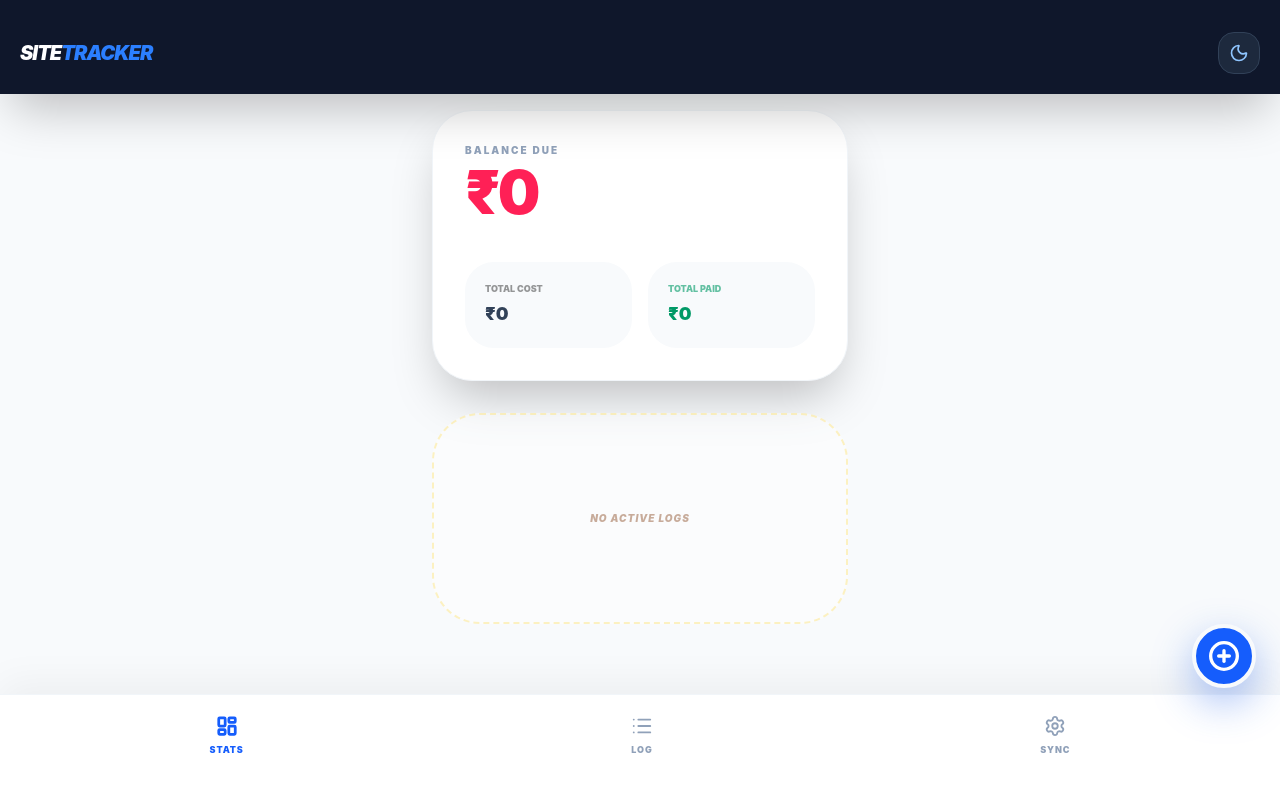
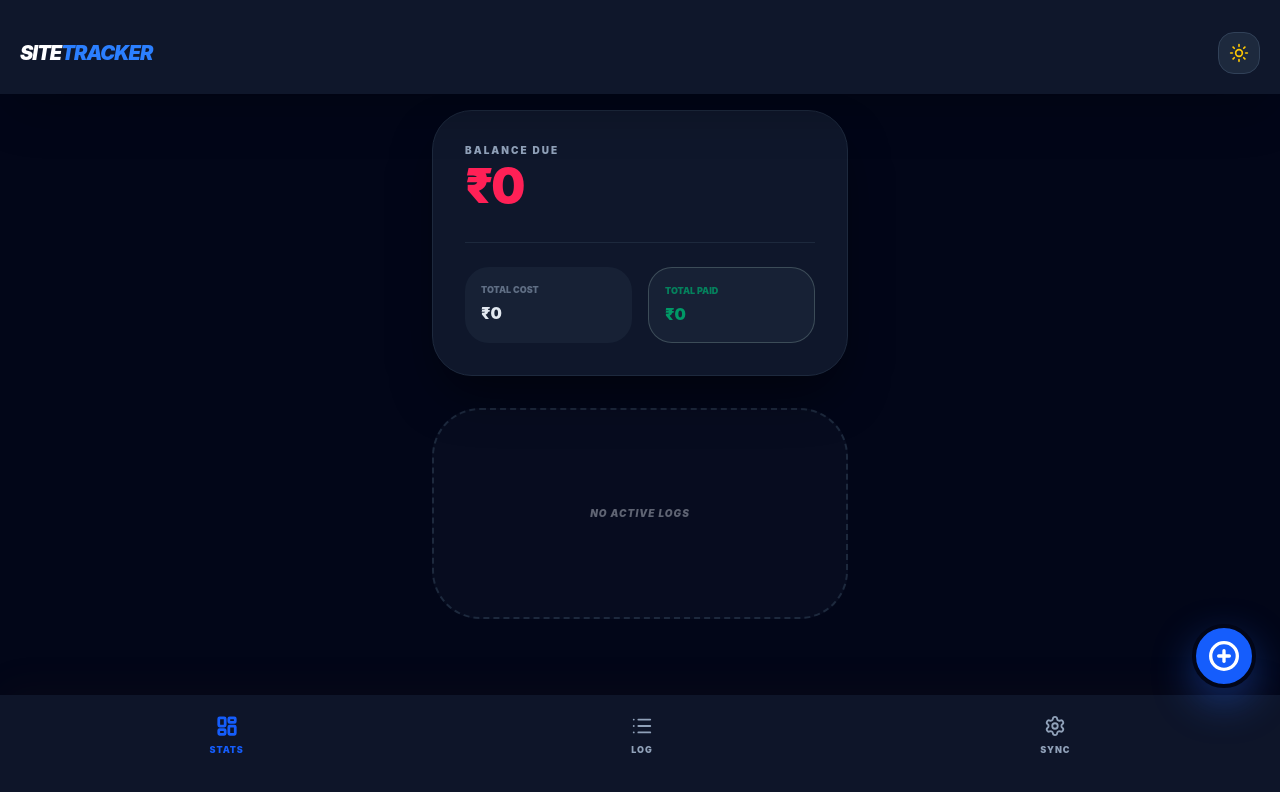
Before and after one commit to TurboSnail03/site-tracker, a React (Vite) app: page / in a window 1280 px wide. Shown: the top 792 px of the page. Built offline with nearby package versions, Linux system fonts and the light colour scheme.

Commit message:
Complete warm-yellow theme integration

```diff
--- a/src/App.jsx
+++ b/src/App.jsx
@@ -11,15 +11,21 @@ export default function App() {
   const [activeTab, setActiveTab] = useState('dashboard')
   const [isModalOpen, setIsModalOpen] = useState(false)
   const [selectedCatId, setSelectedCatId] = useState('')
-  const [isDarkMode, setIsDarkMode] = useState(() => localStorage.getItem('siteTheme') === 'dark')
+
+  const [isDarkMode, setIsDarkMode] = useState(() => {
+    const saved = localStorage.getItem('siteTheme')
+    return saved ? saved === 'dark' : true
+  })
+
   const [isDragging, setIsDragging] = useState(false)
 
   useEffect(() => localStorage.setItem('siteCategories', JSON.stringify(categories)), [categories])
   useEffect(() => localStorage.setItem('siteTransactions', JSON.stringify(transactions)), [transactions])
 
   useEffect(() => {
-    if (isDarkMode) document.documentElement.classList.add('dark')
-    else document.documentElement.classList.remove('dark')
+    const root = window.document.documentElement
+    if (isDarkMode) root.classList.add('dark')
+    else root.classList.remove('dark')
     localStorage.setItem('siteTheme', isDarkMode ? 'dark' : 'light')
   }, [isDarkMode])
 
@@ -52,9 +58,21 @@ export default function App() {
     return { expense, paid, remaining: Math.max(0, expense - paid) }
   }, [transactions])
 
+  const appStyles = {
+    bg: isDarkMode ? 'bg-slate-950' : 'bg-[#FBEDD0]',
+    cardBg: isDarkMode ? 'bg-slate-900' : 'bg-white',
+    cardBorder: isDarkMode ? 'border-slate-800' : 'border-amber-100/50',
+    statBoxBg: isDarkMode ? 'bg-slate-800/60' : 'bg-amber-50/50',
+    shadow: isDarkMode ? 'shadow-black/50' : 'shadow-amber-900/10',
+    navBg: isDarkMode ? 'bg-slate-900/95 border-slate-800' : 'bg-[#FBEDD0]/95 border-amber-100/50',
+    text: isDarkMode ? 'text-slate-200' : 'text-slate-700',
+    textSubtle: isDarkMode ? 'text-slate-400' : 'text-amber-900/40',
+    fabBorder: isDarkMode ? 'border-slate-950' : 'border-[#FBEDD0]',
+  }
+
   return (
     <div
-      className="h-screen bg-slate-50 dark:bg-slate-950 flex flex-col transition-colors overflow-hidden relative"
+      className={`h-screen flex flex-col transition-colors duration-300 overflow-hidden relative ${appStyles.bg} ${appStyles.text}`}
       onDragOver={(e) => { e.preventDefault(); setIsDragging(true); }}
       onDragLeave={() => setIsDragging(false)}
       onDrop={(e) => { e.preventDefault(); setIsDragging(false); processImport(e.dataTransfer.files[0]); }}
@@ -66,37 +84,36 @@ export default function App() {
         </div>
       )}
 
-      {/* HEADER: Original Dark Look */}
       <header className="bg-slate-900 text-white p-5 pt-8 flex justify-between items-center shrink-0 shadow-2xl z-40">
-        <h1 className="text-xl font-black tracking-tighter italic">SITE<span className="text-blue-500">TRACKER</span></h1>
+        <h1 className="text-xl font-black tracking-tighter italic uppercase">SITE<span className="text-blue-500">TRACKER</span></h1>
         <button onClick={() => setIsDarkMode(!isDarkMode)} className="p-2.5 rounded-2xl bg-slate-800 border border-slate-700 active:scale-90 transition-transform">
           {isDarkMode ? <Sun size={20} className="text-yellow-400" /> : <Moon size={20} className="text-blue-300" />}
         </button>
       </header>
 
-      {/* SCROLLABLE MAIN: Exact layout from screenshot */}
       <main className="flex-1 overflow-y-auto no-scrollbar">
         <div className="max-w-md mx-auto p-4 pb-40">
           {activeTab === 'dashboard' && (
             <>
-              {/* SUMMARY CARD: Restored exactly as in your 'Old Look' screenshot */}
-              <div className="bg-white dark:bg-slate-900 rounded-[2.5rem] p-8 shadow-2xl border border-slate-100 dark:border-slate-800 mb-8">
-                <p className="text-[10px] text-slate-400 font-black uppercase tracking-[0.2em] mb-1">Balance Due</p>
-                <h2 className="text-6xl font-black text-rose-500 tracking-tighter mb-10">₹{globalStats.remaining.toLocaleString()}</h2>
+              <div className={`rounded-[2.5rem] p-8 shadow-2xl border mb-8 relative overflow-hidden transition-colors duration-300 ${appStyles.cardBg} ${appStyles.cardBorder} ${appStyles.shadow}`}>
+                <p className={`text-[10px] font-black uppercase tracking-[0.2em] mb-1 ${appStyles.textSubtle}`}>Balance Due</p>
+                <h2 className={`text-5xl font-black text-rose-500 ${isDarkMode ? 'dark:text-rose-400' : ''} tracking-tighter`}>₹{globalStats.remaining.toLocaleString()}</h2>
 
-                <div className="grid grid-cols-2 gap-4">
-                  <div className="bg-slate-50 dark:bg-slate-800/60 p-5 rounded-[1.8rem]">
-                    <p className="text-[9px] font-black opacity-40 dark:text-slate-400 uppercase mb-1">Total Cost</p>
-                    <p className="font-black text-slate-700 dark:text-slate-200 text-lg">₹{globalStats.expense.toLocaleString()}</p>
+                <div className={`grid grid-cols-2 gap-4 mt-8 pt-6 border-t ${appStyles.cardBorder}`}>
+                  <div className={`p-4 rounded-3xl ${appStyles.statBoxBg}`}>
+                    <p className={`text-[9px] font-black uppercase mb-1 opacity-60 dark:opacity-80 ${appStyles.textSubtle}`}>Total Cost</p>
+                    <p className={`font-black ${appStyles.text}`}>₹{globalStats.expense.toLocaleString()}</p>
                   </div>
-                  <div className="bg-slate-50 dark:bg-slate-800/60 p-5 rounded-[1.8rem]">
-                    <p className="text-[9px] font-black text-emerald-600/60 uppercase mb-1">Total Paid</p>
-                    <p className="font-black text-emerald-600 text-lg">₹{globalStats.paid.toLocaleString()}</p>
+                  <div className={`p-4 rounded-3xl ${appStyles.statBoxBg} border border-emerald-100/20 dark:border-emerald-900/20`}>
+                    <p className="text-[9px] font-black text-emerald-600 dark:text-emerald-400 uppercase mb-1 opacity-80">Total Paid</p>
+                    <p className="font-black text-emerald-600 dark:text-emerald-400">₹{globalStats.paid.toLocaleString()}</p>
                   </div>
                 </div>
               </div>
 
+              {/* Added isDarkMode prop here */}
               <DashboardTab
+                isDarkMode={isDarkMode}
                 transactions={transactions}
                 categories={categories}
                 onCardClick={(id) => { setSelectedCatId(id); setIsModalOpen(true); }}
@@ -104,21 +121,20 @@ export default function App() {
             </>
           )}
 
-          {activeTab === 'log' && <LogTab transactions={transactions} categories={categories} setTransactions={setTransactions} />}
-          {activeTab === 'setup' && <SetupTab categories={categories} setCategories={setCategories} transactions={transactions} setTransactions={setTransactions} processImport={processImport} />}
+          {/* Added isDarkMode prop here */}
+          {activeTab === 'log' && <LogTab isDarkMode={isDarkMode} transactions={transactions} categories={categories} setTransactions={setTransactions} />}
+          {activeTab === 'setup' && <SetupTab isDarkMode={isDarkMode} categories={categories} setCategories={setCategories} transactions={transactions} setTransactions={setTransactions} processImport={processImport} />}
         </div>
       </main>
 
-      {/* FAB: Restored Border Color */}
       <button
         onClick={() => { setSelectedCatId(''); setIsModalOpen(true); }}
-        className="fixed bottom-28 right-6 bg-blue-600 text-white w-16 h-16 rounded-[2.2rem] shadow-[0_15px_40px_rgba(37,99,235,0.4)] flex items-center justify-center active:scale-75 transition-all z-50 border-4 border-slate-50 dark:border-slate-950"
+        className={`fixed bottom-28 right-6 bg-blue-600 text-white w-16 h-16 rounded-[2.2rem] shadow-[0_15px_40px_rgba(37,99,235,0.4)] flex items-center justify-center active:scale-75 transition-all z-50 border-4 ${appStyles.fabBorder}`}
       >
         <PlusCircle size={32} strokeWidth={2.5} />
       </button>
 
-      {/* NAVIGATION: Restored exact style */}
-      <nav className="fixed bottom-0 w-full bg-white/95 dark:bg-slate-900/95 backdrop-blur-xl border-t border-slate-100 dark:border-slate-800 flex justify-around p-4 pb-10 z-40 shadow-[0_-10px_40px_rgba(0,0,0,0.05)]">
+      <nav className={`fixed bottom-0 w-full backdrop-blur-xl flex justify-around p-4 pb-10 z-40 shadow-[0_-10px_40px_rgba(139,69,19,0.05)] transition-colors duration-300 ${appStyles.navBg}`}>
         {[
           {id: 'dashboard', icon: LayoutDashboard, label: 'Stats'},
           {id: 'log', icon: List, label: 'Log'},
@@ -131,7 +147,9 @@ export default function App() {
         ))}
       </nav>
 
+      {/* Added isDarkMode prop here */}
       <TransactionModal
+        isDarkMode={isDarkMode}
         isOpen={isModalOpen}
         onClose={() => setIsModalOpen(false)}
         categories={categories}
--- a/src/DashboardTab.jsx
+++ b/src/DashboardTab.jsx
@@ -1,6 +1,6 @@
 import { useMemo } from 'react'
 
-export default function DashboardTab({ transactions, categories, onCardClick }) {
+export default function DashboardTab({ isDarkMode, transactions, categories, onCardClick }) {
   const materialData = useMemo(() => {
     const mats = {}
     Object.values(categories).forEach(cat => {
@@ -16,34 +16,50 @@ export default function DashboardTab({ transactions, categories, onCardClick })
   }, [transactions, categories])
 
   if (materialData.length === 0) return (
-    <div className="text-center py-24 bg-white/40 dark:bg-slate-900 rounded-[3rem] border-2 border-dashed border-amber-200/50 dark:border-slate-800">
-      <p className="text-amber-900/40 font-black uppercase tracking-widest text-[10px] italic">No active logs</p>
+    <div className={`text-center py-24 rounded-[3rem] border-2 border-dashed ${isDarkMode ? 'bg-slate-900/40 border-slate-800' : 'bg-white/40 border-amber-200/50'}`}>
+      <p className="text-[10px] font-black uppercase tracking-widest opacity-40 italic">No active logs</p>
     </div>
   )
 
   return (
     <div className="space-y-4">
-      <h3 className="text-[10px] font-black text-amber-900/30 dark:text-slate-500 uppercase tracking-[0.3em] ml-2 italic">Material Debts</h3>
+      <h3 className={`text-[10px] font-black uppercase tracking-[0.3em] ml-2 italic opacity-40`}>Material Debts</h3>
       {materialData.map(mat => {
         const percentPaid = Math.min(Math.round((mat.paid / mat.expense) * 100), 100)
         return (
           <button
-            key={mat.id} onClick={() => onCardClick(mat.id)}
-            className="group relative w-full text-left bg-white dark:bg-slate-900 rounded-[2rem] overflow-hidden border border-amber-100/50 dark:border-slate-800 shadow-sm transition-all active:scale-[0.96] hover:border-blue-500/30"
+            key={mat.id}
+            onClick={() => onCardClick(mat.id)}
+            className={`group relative w-full text-left rounded-[2rem] overflow-hidden border transition-all active:scale-[0.96] shadow-sm ${
+              isDarkMode
+                ? 'bg-slate-900 border-slate-800 shadow-black/20'
+                : 'bg-white border-amber-100 shadow-amber-900/5'
+            }`}
           >
-            <div className="absolute inset-y-0 left-0 bg-emerald-500/10 dark:bg-emerald-500/20 transition-all duration-1000" style={{ width: `${percentPaid}%` }} />
-            <div className="absolute bottom-0 left-0 h-[3px] bg-emerald-500 transition-all duration-1000" style={{ width: `${percentPaid}%` }} />
+            {/* Progress Background */}
+            <div
+              className={`absolute inset-y-0 left-0 transition-all duration-1000 ${isDarkMode ? 'bg-emerald-500/10' : 'bg-emerald-500/5'}`}
+              style={{ width: `${percentPaid}%` }}
+            />
+            {/* Progress Bottom Bar */}
+            <div
+              className="absolute bottom-0 left-0 h-[3px] bg-emerald-500 transition-all duration-1000"
+              style={{ width: `${percentPaid}%` }}
+            />
+
             <div className="relative p-5 flex justify-between items-center">
               <div className="flex items-center gap-4">
-                <div className="w-12 h-12 rounded-2xl flex items-center justify-center text-white font-black text-xl shadow-lg" style={{ backgroundColor: mat.color }}>{mat.name.charAt(0)}</div>
+                <div className="w-12 h-12 rounded-2xl flex items-center justify-center text-white font-black text-xl shadow-lg" style={{ backgroundColor: mat.color }}>
+                  {mat.name.charAt(0)}
+                </div>
                 <div>
-                  <p className="font-black text-slate-800 dark:text-white uppercase tracking-tight">{mat.name}</p>
-                  <p className="text-[9px] text-emerald-600 dark:text-emerald-400 font-black uppercase tracking-tighter">{percentPaid}% CLEARED</p>
+                  <p className={`font-black uppercase tracking-tight ${isDarkMode ? 'text-white' : 'text-slate-800'}`}>{mat.name}</p>
+                  <p className="text-[9px] text-emerald-600 font-black uppercase tracking-tighter">{percentPaid}% CLEARED</p>
                 </div>
               </div>
               <div className="text-right">
-                <p className="text-xl font-black text-rose-500 dark:text-rose-400 tracking-tighter">₹{mat.remaining.toLocaleString()}</p>
-                <p className="text-[8px] text-slate-400 font-bold uppercase tracking-widest mt-0.5">Tap to log</p>
+                <p className="text-xl font-black text-rose-500 tracking-tighter">₹{mat.remaining.toLocaleString()}</p>
+                <p className={`text-[8px] font-bold uppercase tracking-widest mt-0.5 opacity-40`}>Tap to log</p>
               </div>
             </div>
           </button>
```
Also changed, not shown: src/LogTab.jsx (+21 -9 lines), src/SetupTab.jsx (+19 -6 lines), src/TransactionModal.jsx (+18 -12 lines).
